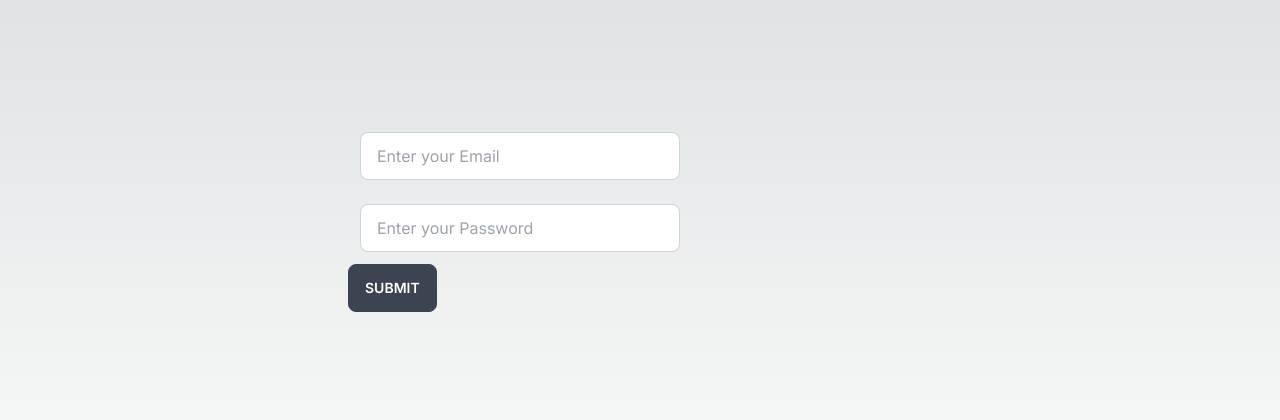
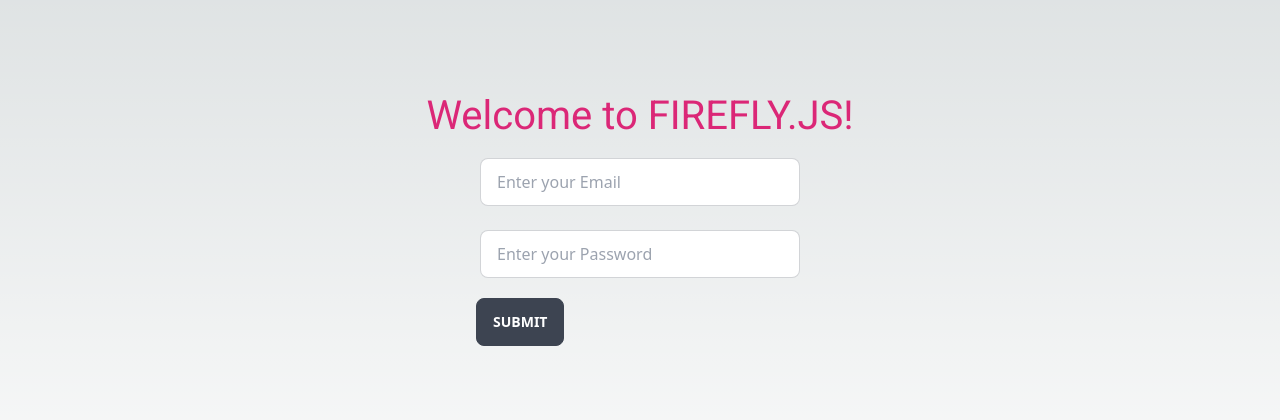
Before and after one commit to nishant-666/Firefly.js, a Next.js app: page / in a window 1280 px wide. Shown: the part 184-604 px from the top of the page. Built offline with nearby package versions, Linux system fonts and the light colour scheme.

Commit message:
Adding SCSS

```diff
--- a/package.json
+++ b/package.json
@@ -22,6 +22,7 @@
     "postcss": "8.4.23",
     "react": "18.2.0",
     "react-dom": "18.2.0",
+    "sass": "^1.62.1",
     "tailwindcss": "3.3.2",
     "typescript": "5.0.4"
   }
--- a/src/components/Input.tsx
+++ b/src/components/Input.tsx
@@ -14,14 +14,16 @@ const Input: React.FC<Input> = ({
   onChange,
 }) => {
   return (
+    <div>
       <input
         type={type}
         name={name}
         id={id}
         placeholder={placeholder}
-      className="input input-bordered w-full max-w-xs m-3"
+        className="input input-bordered max-w-xs m-3 w-96"
         onChange={onChange}
       />
+    </div>
   );
 };
 
--- a/src/pages/_app.tsx
+++ b/src/pages/_app.tsx
@@ -1,4 +1,4 @@
-import "src/styles/globals.css";
+import "src/sass/globals.scss";
 import type { AppProps } from "next/app";
 
 export default function App({ Component, pageProps }: AppProps) {
--- a/src/pages/index.tsx
+++ b/src/pages/index.tsx
@@ -1,8 +1,7 @@
-import { Inter } from "next/font/google";
 import { useEffect, useState } from "react";
 import Input from "src/components/Input";
 
-const inter = Inter({ subsets: ["latin"] });
+import styles from "src/sass/Home.module.scss";
 
 export default function Home() {
   const [input, setInput] = useState({});
@@ -39,8 +38,9 @@ export default function Home() {
 
   return (
     <main
-      className={`flex min-h-screen flex-col items-center justify-center p-24 ${inter.className}`}
+      className={`flex min-h-screen flex-col items-center justify-center p-24`}
     >
+      <h1 className={styles.heading}>Welcome to FIREFLY.JS!</h1>
       <form onSubmit={handleSubmit}>
         <div>
           <Input
@@ -58,7 +58,7 @@ export default function Home() {
             onChange={handleInput}
           />
         </div>
-        <button className="btn" type="submit">
+        <button className="btn w-30 ml-2 mt-2" type="submit">
           Submit
         </button>
       </form>
--- /dev/null
+++ b/src/sass/Home.module.scss
@@ -0,0 +1,7 @@
+@import "common/colors.scss";
+
+.heading {
+  font-size: 40px;
+  font-family: Roboto;
+  color: $COMMONRED;
+}
--- /dev/null
+++ b/src/sass/common/colors.scss
@@ -0,0 +1,3 @@
+$COMMONWHITE: #f8fafc;
+$COMMONBLUE: #1d4ed8;
+$COMMONRED: #db2777;
--- /dev/null
+++ b/src/sass/common/fonts.scss
@@ -0,0 +1 @@
+@import url("https://fonts.googleapis.com/css2?family=Poppins:ital,wght@0,400;0,600;0,700;1,500;1,600&family=Roboto:ital,wght@0,400;0,500;0,700;1,400;1,500&display=swap");
--- a/src/styles/globals.css
+++ b/src/sass/globals.scss
@@ -1,6 +1,9 @@
 @tailwind base;
 @tailwind components;
 @tailwind utilities;
+
+@import "common/colors.scss";
+@import "common/fonts.scss";
 
 :root {
   --foreground-rgb: 0, 0, 0;
```
Also changed, not shown: 1 other file (tests, documents, lock files or other folders). Lines whose indentation alone changed are shown as unchanged.
